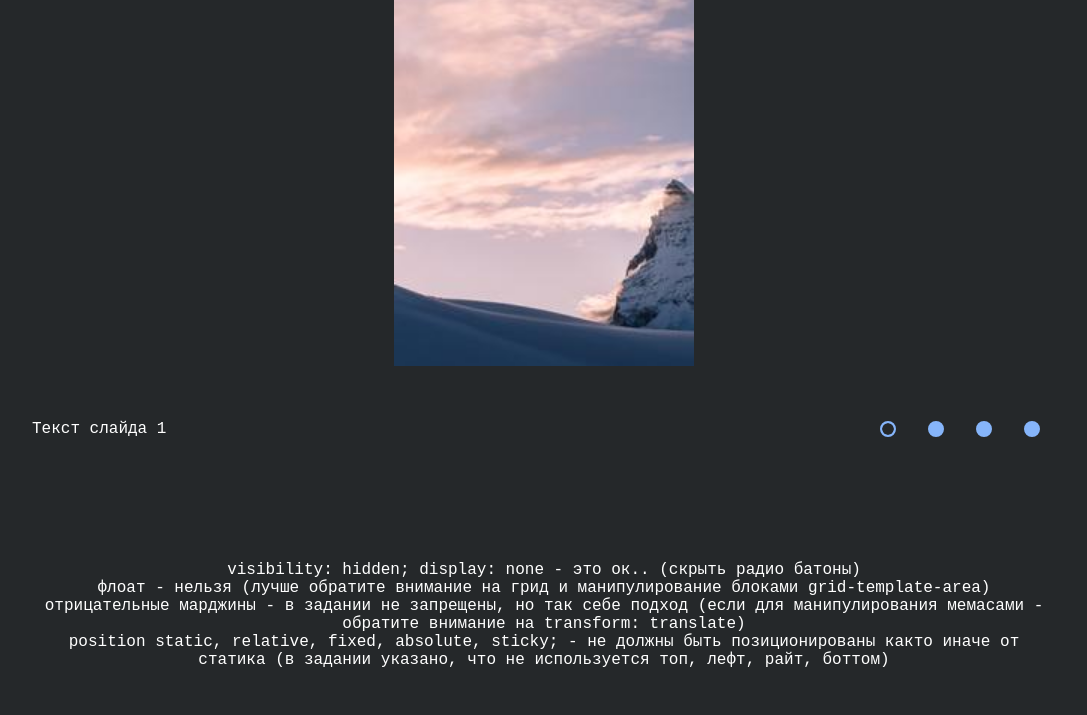
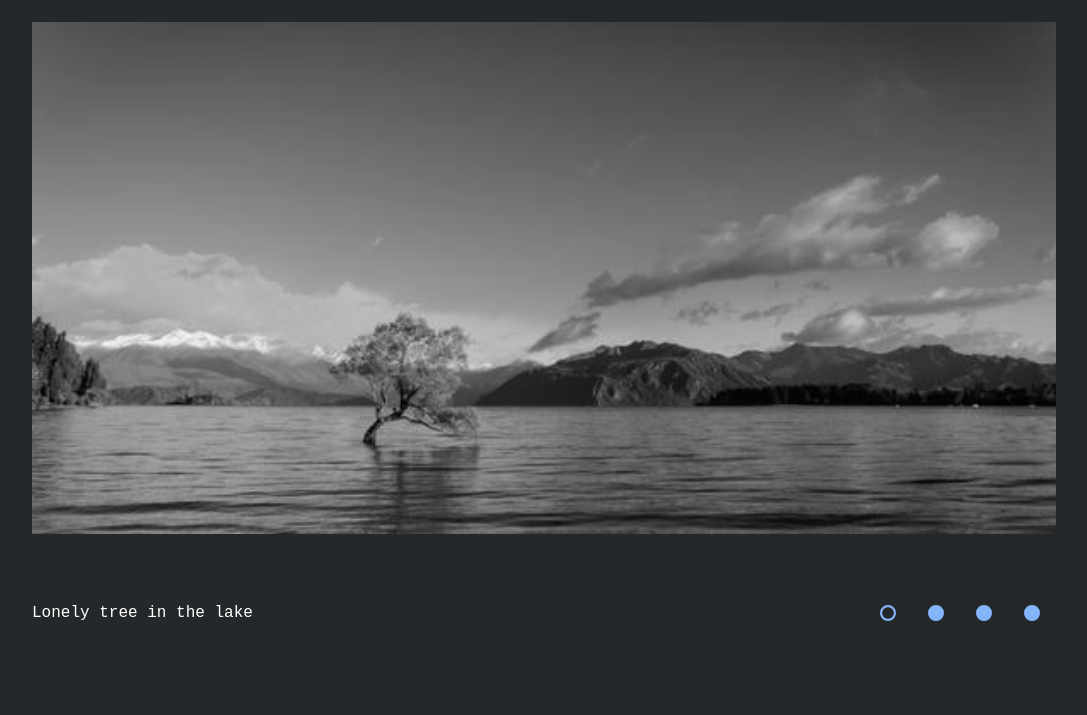
Before and after one commit to anton-evol/cssMemSlider, a plain HTML site: page cssMemSlider/index.html in a window 1280 px wide. Shown: the part 85-800 px from the top of the page, without its empty margins (96-1183 px from the left). Drawn offline with Linux system fonts and the light colour scheme.

Commit message:
feat: desktop version finished (Mon, May 16, 2022 06:24:19 PM)

```diff
--- a/cssMemSlider/index.html
+++ b/cssMemSlider/index.html
@@ -11,6 +11,7 @@
 
 <body>
     <div class="container">
+        <h1>No more Memes, Dude!</h1>
         <input type="radio" name="slide-control" id="slide1-button" checked value="slide1" />
         <input type="radio" name="slide-control" id="slide2-button" value="slide2" />
         <input type="radio" name="slide-control" id="slide3-button" value="slide3" />
@@ -23,10 +24,10 @@
         </div>
         <div class="text-and-controls">
             <div class="text">
-                <span id="slide1-text" class="slide-text">Текст слайда 1</span>
-                <span id="slide2-text" class="slide-text">Текст слайда 2</span>
-                <span id="slide3-text" class="slide-text">Текст слайда 3</span>
-                <span id="slide4-text" class="slide-text">Текст слайда 4</span>
+                <div id="slide1-text" class="slide-text">Lonely tree in the lake</div>
+                <div id="slide2-text" class="slide-text">Endless sea of calm</div>
+                <div id="slide3-text" class="slide-text">Road to nature</div>
+                <div id="slide4-text" class="slide-text">Textures of humankind</div>
             </div>
             <div class="controls">
                 <label for="slide1-button">
@@ -43,15 +44,6 @@
                 </label>
             </div>
         </div>
-        <div class="container" id="test">
-            <br><br><br><br><br><br>
-            visibility: hidden; display: none - это ок.. (скрыть радио батоны)<br>
-            флоат - нельзя (лучше обратите внимание на грид и манипулирование блоками grid-template-area)<br>
-            отрицательные марджины - в задании не запрещены, но так себе подход (если для манипулирования мемасами -
-            обратите внимание на transform: translate)<br>
-            position static, relative, fixed, absolute, sticky; - не должны быть позиционированы както иначе от статика
-            (в
-            задании указано, что не используется топ, лефт, райт, боттом)
 </body>
 
 </html>
--- a/cssMemSlider/style.css
+++ b/cssMemSlider/style.css
@@ -15,31 +15,78 @@ body {
 
 .container {
     display: flex;
-    flex-direction: row;
-    flex-wrap: wrap;
+    flex-direction: column;
+
     justify-content: center;
     width: 80vw;
-    text-align: -webkit-center;
+
+    overflow: hidden;
+    align-items: center;
+}
+
+h1 {
+    margin-top: 2rem;
 }
 
 input {
-    /* display: none; */
+    display: none;
 }
 
 .slider {
-    /* todo change to vw/vh */
-    height: 400px;
     margin: 3vw 0;
-    overflow-y: hidden;
-    width: 100%;
+    height: 40vw;
+    width: 400%;
+    overflow: hidden;
+    display: flex;
+    flex-direction: row;
+
+
 }
 
 .slide {
-    background-image: url('../cssMemSlider/images/temp.jpeg');
-    /* todo change to vw/vh */
-    width: 300px;
-    height: 400px;
+    width: 100%;
+    height: 100%;
     background-size: cover;
+    background-position: center;
+    background-repeat: no-repeat;
+    transform: translateX(200vw);
+    /* transition: ease .7s; */
+}
+
+.slide:nth-of-type(1) {
+    background-image: url('../cssMemSlider/images/1.jpeg');
+}
+
+.slide:nth-of-type(2) {
+    background-image: url('../cssMemSlider/images/2.jpeg');
+}
+
+.slide:nth-of-type(3) {
+    background-image: url('../cssMemSlider/images/3.jpeg');
+}
+
+.slide:nth-of-type(4) {
+    background-image: url('../cssMemSlider/images/4.jpeg');
+}
+
+input[id='slide1-button']:checked~.slider>.slide[id="slide1"] {
+    transform: translateX(120vw);
+    transition: ease .7s;
+}
+
+input[id='slide2-button']:checked~.slider>.slide[id="slide2"] {
+    transform: translateX(40vw);
+    transition: ease .7s;
+}
+
+input[id='slide3-button']:checked~.slider>.slide[id="slide3"] {
+    transform: translateX(-40vw);
+    transition: ease .7s;
+}
+
+input[id='slide4-button']:checked~.slider>.slide[id="slide4"] {
+    transform: translateX(-120vw);
+    transition: ease .7s;
 }
 
 .text-and-controls {
@@ -50,10 +97,35 @@ input {
     width: 100%;
 }
 
-.text {}
+.text {
+    width: 400%;
+    height: 5rem;
+    overflow: hidden;
+    display: flex;
+    flex-direction: row;
+    align-items: center;
+}
 
 .slide-text {
-    display: none;
+    transform: translateX(100vw);
+    transition: ease .7s;
+    min-width: 60vw;
+}
+
+input[id='slide1-button']:checked~.text-and-controls>.text>div[id="slide1-text"] {
+    transform: translateX(0vw);
+}
+
+input[id='slide2-button']:checked~.text-and-controls>.text>div[id="slide2-text"] {
+    transform: translateX(-60vw);
+}
+
+input[id='slide3-button']:checked~.text-and-controls>.text>div[id="slide3-text"] {
+    transform: translateX(-120vw);
+}
+
+input[id='slide4-button']:checked~.text-and-controls>.text>div[id="slide4-text"] {
+    transform: translateX(-180vw);
 }
 
 .controls {
@@ -62,8 +134,10 @@ input {
 
 label {
     cursor: pointer;
-    width: 3rem;
-    height: 3rem;
+    width: 5vw;
+    height: 5vw;
+    max-width: 3rem;
+    max-height: 3rem;
     display: inline-flex;
     flex-direction: row;
     justify-content: center;
@@ -96,10 +170,3 @@ input[id='slide3-button']:checked~.text-and-controls>.controls>label[for="slide3
 input[id='slide4-button']:checked~.text-and-controls>.controls>label[for="slide4-button"]>.slide-control {
     box-shadow: inset 1rem 1rem #25282a;
 }
-
-input[id='slide1-button']:checked~.text-and-controls>.text>span[id="slide1-text"],
-input[id='slide2-button']:checked~.text-and-controls>.text>span[id="slide2-text"],
-input[id='slide3-button']:checked~.text-and-controls>.text>span[id="slide3-text"],
-input[id='slide4-button']:checked~.text-and-controls>.text>span[id="slide4-text"] {
-    display: inline;
-}
```
Also changed, not shown: cssMemSlider/images/1.jpeg (added), cssMemSlider/images/2.jpeg (added), cssMemSlider/images/3.jpeg (added), cssMemSlider/images/4.jpeg (added), cssMemSlider/images/temp.jpeg (deleted), 1 other file.
